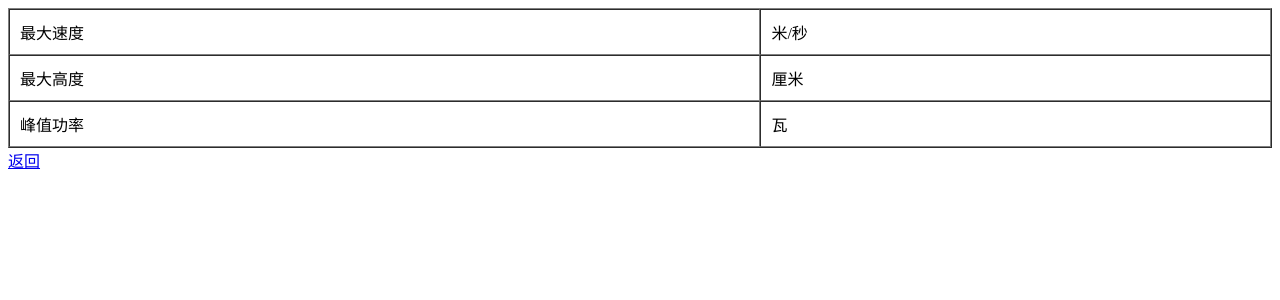
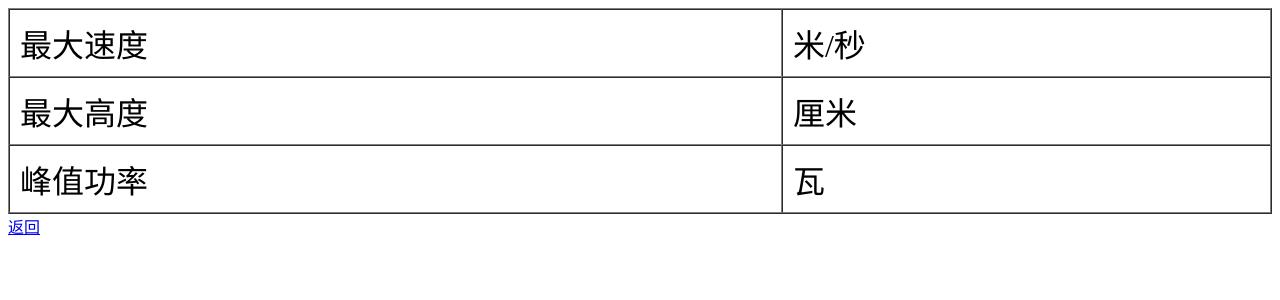
Before and after one commit to ivan9394/speed, a Flask app: template templates/result_table.html in a window 1280 px wide. Shown: the top 300 px of the page. Run offline with Flask 3, Linux system fonts and the light colour scheme; the template is opened without the code that fills it, so the values that code supplies are empty.

Commit message:
'ver_0711'

```diff
--- a/templates/result_table.html
+++ b/templates/result_table.html
@@ -1,5 +1,10 @@
 <!DOCTYPE html>
 <html lang="zh">
+<style>
+  table{
+    font-size: 2rem
+  }
+</style>
 <table cellpadding="10" cellspacing="0" width="100%" align="center" bgcolor="#f0f0f0" border = 1>
     <tr>
       <td style="background-color: #fff">最大速度</td>
```
